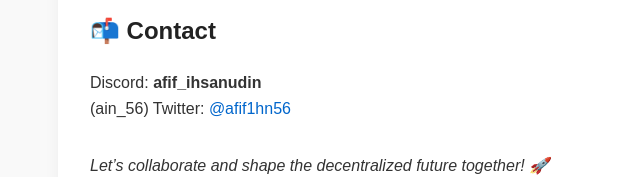
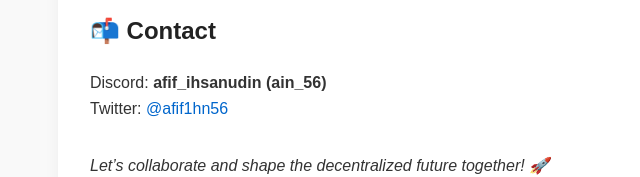
Before and after one commit to dreaminv/afif-web3-landing, a plain HTML site: page index.html in a window 1280 px wide. Shown: the part 1041-1218 px from the top of the page, without its empty margins (200-840 px from the left). Drawn offline with Linux system fonts and the light colour scheme.

Commit message:
Update index.html

```diff
--- a/index.html
+++ b/index.html
@@ -92,7 +92,7 @@
 
     <div class="section contact">
       <h2>📬 Contact</h2>
-      <p>Discord: <strong>afif_ihsanudin</strong><br /> (ain_56)
+      <p>Discord: <strong>afif_ihsanudin (ain_56) </strong><br />
         Twitter: <a href="https://twitter.com/afif1hn56" target="_blank">@afif1hn56</a>
       </p>
     </div>
```
